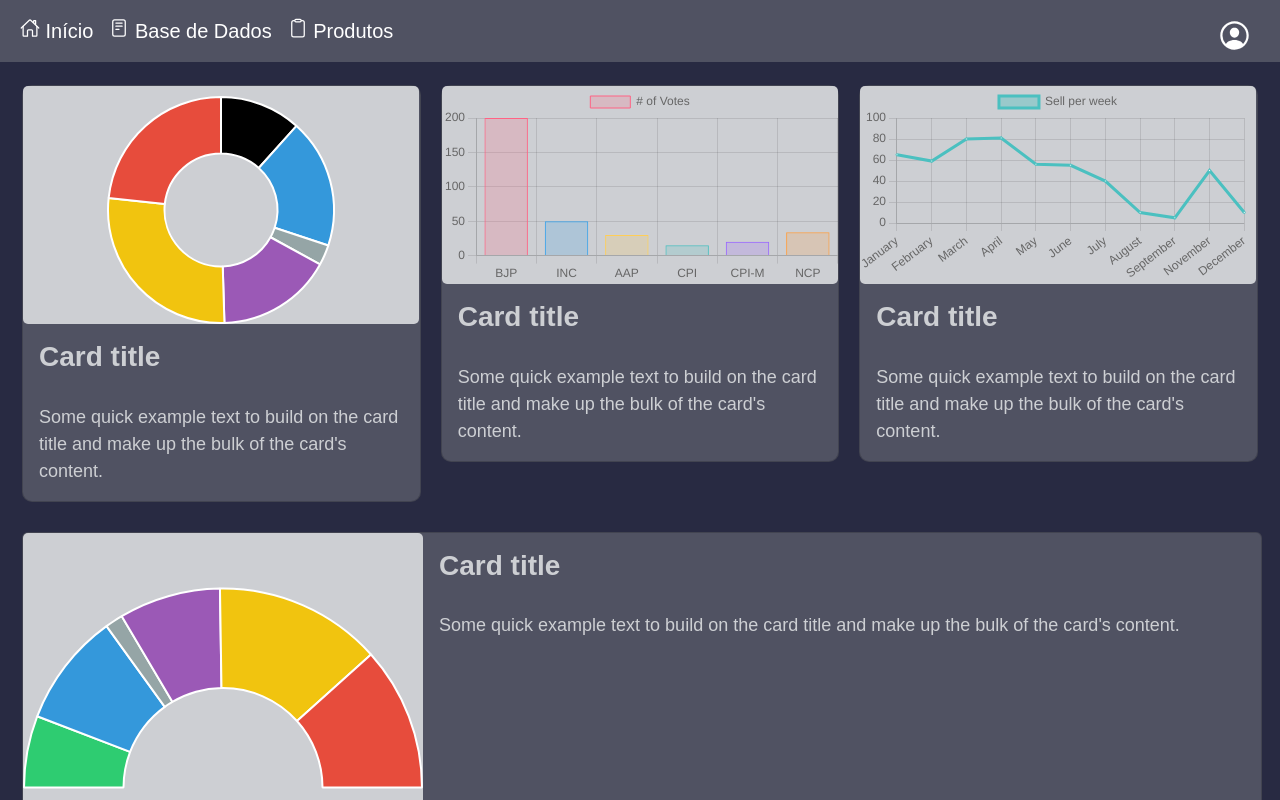
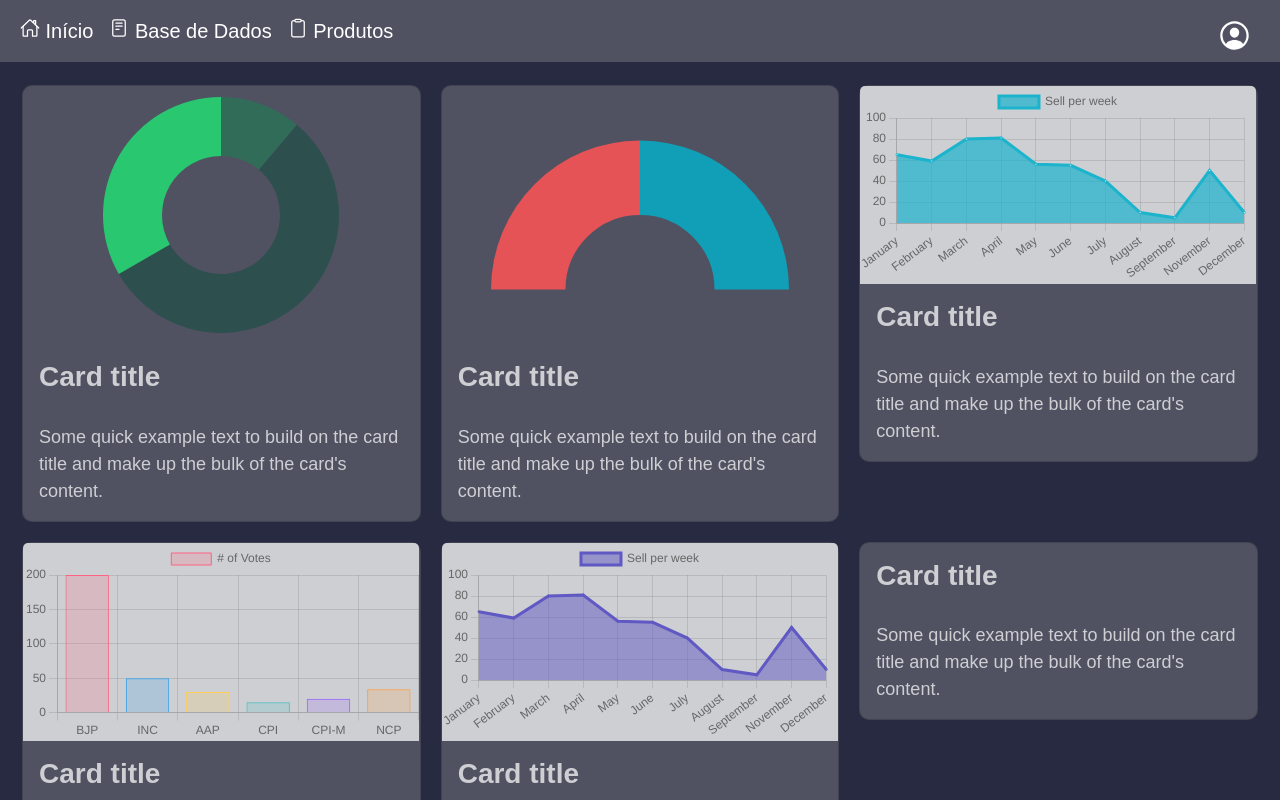
Before and after one commit to lucasfturos/DashboardDjangoAngular, an Angular app in the folder Dashboard/: page / in a window 1280 px wide. Shown: the top 800 px of the page. Built offline with nearby package versions, Linux system fonts and the light colour scheme; no server answers.

Commit message:
Criando tela de cadastro, botão delete funcionando, quantidade de produtos aparece no gráfico, etc

```diff
--- a/Dashboard/src/app/app.module.ts
+++ b/Dashboard/src/app/app.module.ts
@@ -10,6 +10,7 @@ import { HomeComponent } from './home/home.component';
 import { FormsModule, ReactiveFormsModule } from '@angular/forms';
 import { BaseDeDadoComponent } from './base-de-dado/base-de-dado.component';
 import { ProdutoModule } from './produto/produto.module';
+import { UserService } from './services/users/user.service';
 
 
 @NgModule({
@@ -29,7 +30,8 @@ import { ProdutoModule } from './produto/produto.module';
     ProdutoModule
   ],
   providers: [
-    ProdutoService
+    ProdutoService,
+    UserService
   ],
   schemas: [CUSTOM_ELEMENTS_SCHEMA],
   bootstrap: [AppComponent]
--- a/Dashboard/src/app/home/home.component.css
+++ b/Dashboard/src/app/home/home.component.css
@@ -1,3 +1,19 @@
+@media screen and (max-width: 768px) {
+  .card .card-title {
+    font-weight: bold;
+    margin-bottom: 30px;
+  }
+
+  .card .card-container {
+    flex: 1 1 0;
+    max-width: 50%;
+    border-radius: 10px;
+    padding: 0;
+    margin: 10px 10px 10px 10px;
+    background-color: #505262;
+  }
+}
+
 .card-text,
 .card-title {
   color: #cdcfd3;
@@ -20,37 +36,12 @@
   display: flex;
   flex: 1 1 1;
   max-width: 100%;
-  height: 40%;
+  height: 50%;
   border-radius: 10px;
   padding: 0;
   background: #505262;
   margin: 0 10px 20px 10px;
   border-style: solid;
-}
-
-@media (max-width: 768px) {
-  .card .card-title {
-    font-weight: bold;
-    margin-bottom: 30px;
-  }
-
-  .card .card-container {
-    flex: 1 1 auto;
-    max-width: 100%;
-    max-height: 30%;
-    border-radius: 10px;
-    padding: 0;
-    margin: 10px 10px 10px 10px;
-    background-color: #505262;
-  }
-}
-
-.card-big .card {
-  width: 98.7%;
-  height: 50%;
-  background-color: #505262;
-  margin: 10px 10px 10px 10px;
-  flex-direction: row;
 }
 
 .card-content {
@@ -59,3 +50,44 @@
   border-top-left-radius: 5px;
   border-bottom-left-radius: 5px;
 }
+
+.doughnutCanvas {
+  max-height: 238px;
+  max-width: 100%;
+  align-self: center;
+  border-top-left-radius: 5px;
+  border-top-right-radius: 5px;
+  margin: 10px 10px 10px 10px;
+}
+
+.barCanvas {
+  height: 200px;
+  width: 400px;
+  background-color: #cdcfd3;
+  border-top-left-radius: 5px;
+  border-top-right-radius: 5px;
+}
+
+.lineCanvas {
+  height: 200px;
+  width: 400px;
+  background-color: #cdcfd3;
+  border-top-left-radius: 5px;
+  border-top-right-radius: 5px;
+}
+
+.doughnutCanvas1 {
+  max-height: 258px;
+  max-width: 300px;
+  align-self: center;
+  border-top-left-radius: 5px;
+  border-top-right-radius: 5px;
+}
+
+.lineCanvas1 {
+  max-height: 300px;
+  max-width: 100%;
+  background-color: #cdcfd3;
+  border-top-left-radius: 5px;
+  border-top-right-radius: 5px;
+}
--- a/Dashboard/src/app/home/home.component.html
+++ b/Dashboard/src/app/home/home.component.html
@@ -1,15 +1,6 @@
 <div class="card-container container-fluid">
   <div class="card">
-    <canvas
-      #doughnutCanvas
-      style="
-        max-height: 238px;
-        max-width: 100%;
-        align-self: center;
-        background-color: #cdcfd3;
-        border-radius: 5px;
-      "
-    ></canvas>
+    <canvas #doughnutCanvas class="doughnutCanvas"></canvas>
     <div class="card-body">
       <h5 class="card-title">Card title</h5>
       <p class="card-text">
@@ -19,15 +10,7 @@
     </div>
   </div>
   <div class="card">
-    <canvas
-      #barCanvas
-      style="
-        height: 200px;
-        width: 400px;
-        background-color: #cdcfd3;
-        border-radius: 5px;
-      "
-    ></canvas>
+    <canvas #doughnutCanvas1 class="doughnutCanvas1"></canvas>
     <div class="card-body">
       <h5 class="card-title">Card title</h5>
       <p class="card-text">
@@ -36,16 +19,9 @@
       </p>
     </div>
   </div>
+
   <div class="card">
-    <canvas
-      #lineCanvas
-      style="
-        height: 200px;
-        width: 400px;
-        background-color: #cdcfd3;
-        border-radius: 5px;
-      "
-    ></canvas>
+    <canvas #lineCanvas class="lineCanvas"></canvas>
     <div class="card-body">
       <h5 class="card-title">Card title</h5>
       <p class="card-text">
@@ -56,18 +32,9 @@
   </div>
 </div>
 
-<div class="card-big container-fluid">
+<div class="card-container container-fluid">
   <div class="card">
-    <canvas
-      #doughnutCanvas1
-      style="
-        max-height: 300px;
-        max-width: 400px;
-        align-self: center;
-        background-color: #cdcfd3;
-        border-radius: 5px;
-      "
-    ></canvas>
+    <canvas #barCanvas class="barCanvas"></canvas>
     <div class="card-body">
       <h5 class="card-title">Card title</h5>
       <p class="card-text">
@@ -77,15 +44,16 @@
     </div>
   </div>
   <div class="card">
-    <canvas
-      #lineCanvas1
-      style="
-        max-height: 300px;
-        max-width: 500px;
-        background-color: #cdcfd3;
-        border-radius: 5px;
-      "
-    ></canvas>
+    <canvas #lineCanvas1 class="lineCanvas1"></canvas>
+    <div class="card-body">
+      <h5 class="card-title">Card title</h5>
+      <p class="card-text">
+        Some quick example text to build on the card title and make up the bulk
+        of the card's content.
+      </p>
+    </div>
+  </div>
+  <div class="card">
     <div class="card-body">
       <h5 class="card-title">Card title</h5>
       <p class="card-text">
--- a/Dashboard/src/app/produto/create/create.component.css
+++ b/Dashboard/src/app/produto/create/create.component.css
@@ -0,0 +1,14 @@
+label {
+  color: #cdcfd3;
+  margin-bottom: 5px;
+}
+.form-group {
+  margin-bottom: 20px;
+}
+.titulo {
+  color: #cdcfd3;
+  background-color: #665dd1;
+  max-width: 100%;
+  border: 10px solid #665dd1;
+  border-radius: 5px;
+}
--- a/Dashboard/src/app/produto/create/create.component.html
+++ b/Dashboard/src/app/produto/create/create.component.html
@@ -1,2 +1,58 @@
-<h1 style="color: #cdcfd3" *ngIf="!getParamId">Tela de cadastro</h1>
-<h1 style="color: #cdcfd3" *ngIf="getParamId">Tela de edição</h1>
+<div class="container">
+  <div class="card" style="background-color: #505262">
+    <h1 class="text-center titulo" *ngIf="!getParamId">Cadastro de Produtos</h1>
+    <h1 class="text-center titulo" *ngIf="getParamId">Atualizar Produto</h1>
+    <div class="card-body">
+      <form>
+        <div class="form-group">
+          <label for="exampleInputEmail1">Nome</label>
+          <input
+            type="text"
+            class="form-control"
+            id="nome_produto"
+            aria-describedby="nome_produto"
+            placeholder="Ex: Micro-ondas"
+          />
+        </div>
+        <div class="form-group">
+          <label for="exampleInputEmail1">Descrição</label>
+          <textarea
+            type="t"
+            class="form-control"
+            id="descricao_produto"
+            aria-describedby="descricao_produto"
+            placeholder="Ex: Micro-ondas 15L com varias potencias"
+          ></textarea>
+        </div>
+        <div class="form-group">
+          <label for="exampleInputEmail1">Quantidade</label>
+          <input
+            type="number"
+            class="form-control"
+            id="quantidade_produto"
+            aria-describedby="quantidade_produto"
+            placeholder="Ex: 2000"
+          />
+        </div>
+        <div class="form-group">
+          <label for="exampleInputEmail1">Preço</label>
+          <input
+            type="number"
+            class="form-control"
+            id="preco_produto"
+            aria-describedby="preco_produto"
+            placeholder="Ex: 2000.00"
+          />
+        </div>
+      </form>
+      <div class="text-center">
+        <button type="submit" *ngIf="!getParamId" class="btn btn-dark">
+          Cadastrar
+        </button>
+        <button type="submit" *ngIf="getParamId" class="btn btn-dark">
+          Atualizar
+        </button>
+      </div>
+    </div>
+  </div>
+</div>
--- a/Dashboard/src/app/produto/produto.component.html
+++ b/Dashboard/src/app/produto/produto.component.html
@@ -1,4 +1,7 @@
 <div class="container">
+  <!-- <div class="alert alert-warning" *ngIf="warningAlert" role="alert">
+    Produto excluído com sucesso
+  </div> -->
   <div class="estilo-titulo text-center">
     <div class="row justify-content-start">
       <div class="col-sm-6">
@@ -38,7 +41,10 @@
             >
               <ion-icon name="create-outline"></ion-icon>
             </button>
-            <button class="btn btn-danger">
+            <button
+              (click)="warningAlert(item.id, item.nome_produto)"
+              class="btn btn-danger"
+            >
               <ion-icon name="close-outline"></ion-icon>
             </button>
           </div>
--- a/Dashboard/src/app/produto/produto.component.ts
+++ b/Dashboard/src/app/produto/produto.component.ts
@@ -1,7 +1,6 @@
 import { Component, OnInit } from '@angular/core';
 import { ProdutoService } from '../services/produto/produto.service';
 import { Produto } from '../models/produto.model';
-
 
 @Component({
   selector: 'app-produto',
@@ -14,8 +13,7 @@ export class ProdutoComponent implements OnInit {
 
   constructor(
     private service: ProdutoService,
-  ) {
-  }
+  ) { }
 
   ngOnInit(): void {
     this.showAllData();
@@ -32,4 +30,16 @@ export class ProdutoComponent implements OnInit {
       });
   }
 
+  deleteData(id: any): void {
+    this.service.destroyProduto(id).subscribe(res => {
+      window.location.reload();
+    })
+  }
+
+  async warningAlert(id: any, nomeProduto: any) {
+    let opc = confirm('Deseja excluir o produto ' + nomeProduto + '?');
+    if (opc == true) {
+      this.deleteData(id);
+    }
+  }
 }
--- a/Dashboard/src/app/services/produto/produto.service.ts
+++ b/Dashboard/src/app/services/produto/produto.service.ts
@@ -10,14 +10,27 @@ import { Produto } from './../../models/produto.model';
 export class ProdutoService {
 
   private apiRoot = 'http://localhost:8000/produto/'
+
   constructor(private _http: HttpClient) { }
 
   getListProduto(): Observable<Produto[]> {
     return this._http.get<Produto[]>(this.apiRoot);
   }
-  // Pesquisar e mostrar detalhes de um dado
+
   getOnlyProduto(id: any): Observable<Produto> {
-    let ids = id;
-    return this._http.get<Produto>(`${this.apiRoot}/${ids}`);
+    return this._http.get<Produto>(`${this.apiRoot}${id}`);
   }
+
+  createProduto(data: any): Observable<any> {
+    return this._http.post(`${this.apiRoot}create`, data);
+  }
+
+  updateProduto(data: any, id: any): Observable<any> {
+    return this._http.put(`${this.apiRoot}create/${id}`, data);
+  }
+
+  destroyProduto(id: any): Observable<any> {
+    return this._http.delete(`${this.apiRoot}${id}`);
+  }
+
 }
--- /dev/null
+++ b/Dashboard/src/app/services/users/user.service.ts
@@ -0,0 +1,11 @@
+import { Injectable } from '@angular/core';
+
+@Injectable({
+  providedIn: 'root'
+})
+export class UserService {
+
+  private apiRoot = 'http://localhost:8000/user/'
+
+  constructor() { }
+}
```
Also changed, not shown: Dashboard/src/app/home/home.component.ts (+89 -34 lines), 2 other files (tests, documents, lock files or other folders).
